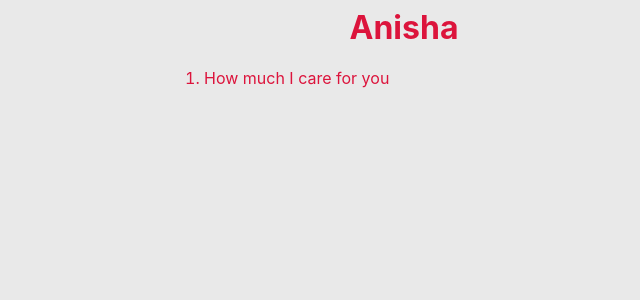
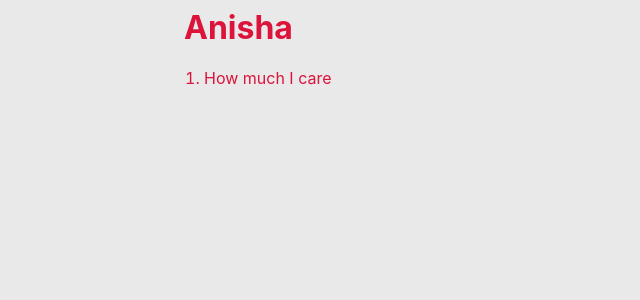
Before and after one commit to jspanchal/codetonics, a Jekyll site: the page anisha/index.html, which Jekyll copies as it is, in a window 1280 px wide. Shown: the top 300 px of the page, without its empty margins (236-876 px from the left). Built offline with Jekyll 4.4.1, drawn with Linux system fonts in a browser that asks for light colours.

Commit message:
Fix urls

```diff
--- a/anisha/index.html
+++ b/anisha/index.html
@@ -23,9 +23,9 @@
 </head>
 <body>
 <div class="container">
-    <h1 style="text-align: center">Anisha</h1>
+    <h1 style="padding-left: 20px;">Anisha</h1>
     <ol>
-        <li><a href="/anisha/1">How much I care for you</a></li>
+        <li><a href="/anisha/how-much-i-care">How much I care</a></li>
     </ol>
 </div>
 </body>
```
Also changed, not shown: anisha/how-much-i-care.html (renamed from anisha/1/index.html).
